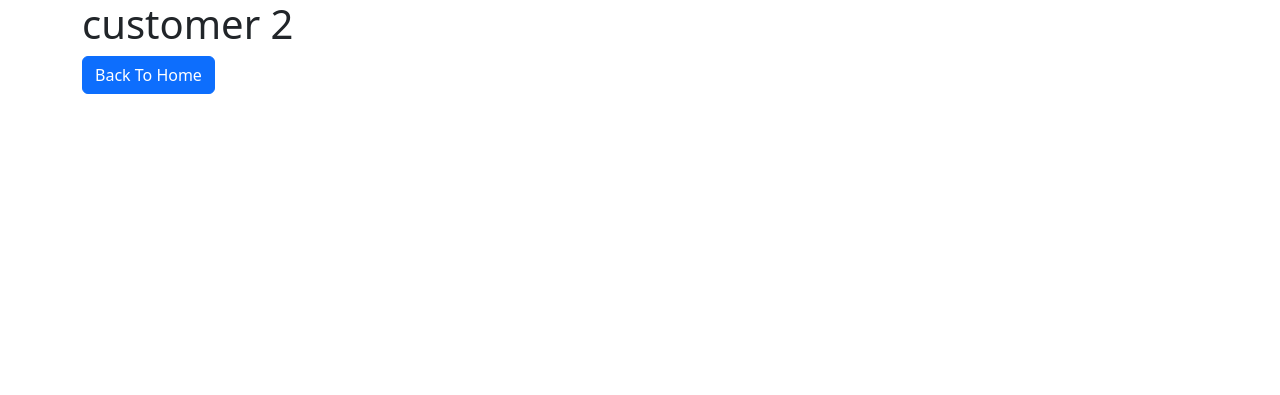
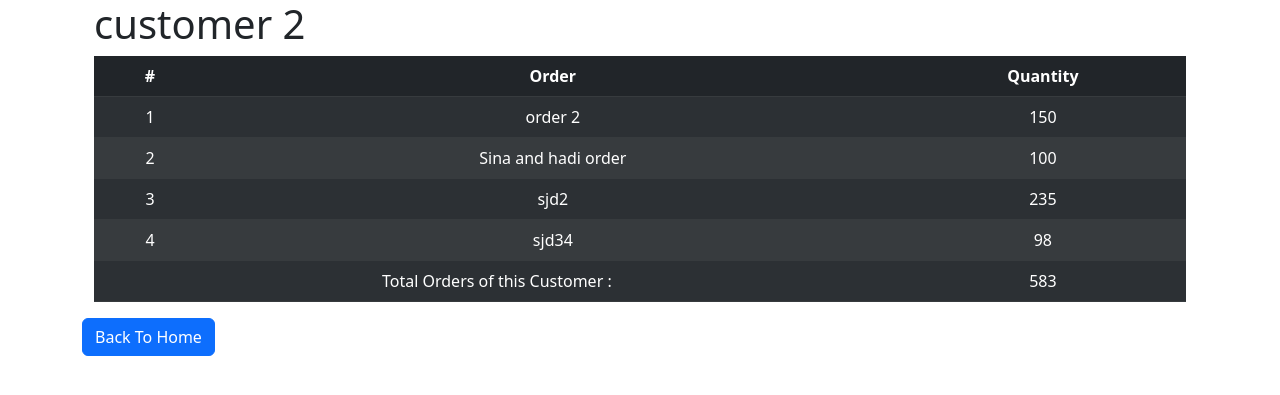
Before and after one commit to mastermind22447/prudoct_order, a Django app: page /customer/customer_detail/3/ in a window 1280 px wide. Shown: the top 395 px of the page. Run offline with Django 4.2, Linux system fonts and the light colour scheme; data comes from the database, SQL or seed files in the repository; parts of the project's set-up code (start-up, migrations or seed data) failed here and were passed over.

Commit message:
Customers added

```diff
--- a/my_project/customer/templates/customer_base/customer_detail.html
+++ b/my_project/customer/templates/customer_base/customer_detail.html
@@ -1,3 +1,27 @@
 {% extends 'customer_base/customer_base.html' %} {% block content %}
-<h1>{{customer.name}}</h1>
+<div class="container">
+  <h1>{{orders.0.customer.name}}</h1>
+  <table class="table table-dark table-striped table text-center">
+    <thead>
+      <tr class="table-dark">
+        <th scope="col">#</th>
+        <th scope="col">Order</th>
+        <th scope="col">Quantity</th>
+      </tr>
+    </thead>
+    <tbody>
+      {% for order in orders %}
+      <tr class="table-dark">
+        <td colspan="1" class="table-active">{{ forloop.counter }}</td>
+        <td colspan="1" class="table-active">{{order.name}}</td>
+        <td colspan="1" class="table-active">{{order.quantity}}</td>
+      </tr>
+      {% endfor %}
+      <tr>
+        <td colspan="2">Total Orders of this Customer :</td>
+        <td>{{order_numb.quantity__sum}}</td>
+      </tr>
+    </tbody>
+  </table>
+</div>
 {%endblock%}
--- a/my_project/customer/views.py
+++ b/my_project/customer/views.py
@@ -1,8 +1,9 @@
 from django.shortcuts import render, redirect
-import customer
 from .models import Customer
+from orders.models import Orders
 from django.http import HttpResponse
 from django.template import loader
+from django.db.models import Sum
 
 def customers(request):
     customers = Customer.objects.all
@@ -24,10 +25,12 @@ def add_customer(request):
 
 
 def customer_detail(request, customer_id):
-    customer = Customer.objects.get(pk=customer_id)
+    orders = Orders.objects.filter(customer_id=customer_id)
+    order_numb = orders.aggregate(Sum("quantity"))
     template = loader.get_template('customer_base/customer_detail.html')
     context = {
-        'customer' : customer
+        'orders' : orders,
+        'order_numb' : order_numb,
     }
 
     return HttpResponse(template.render(context, request))
```
